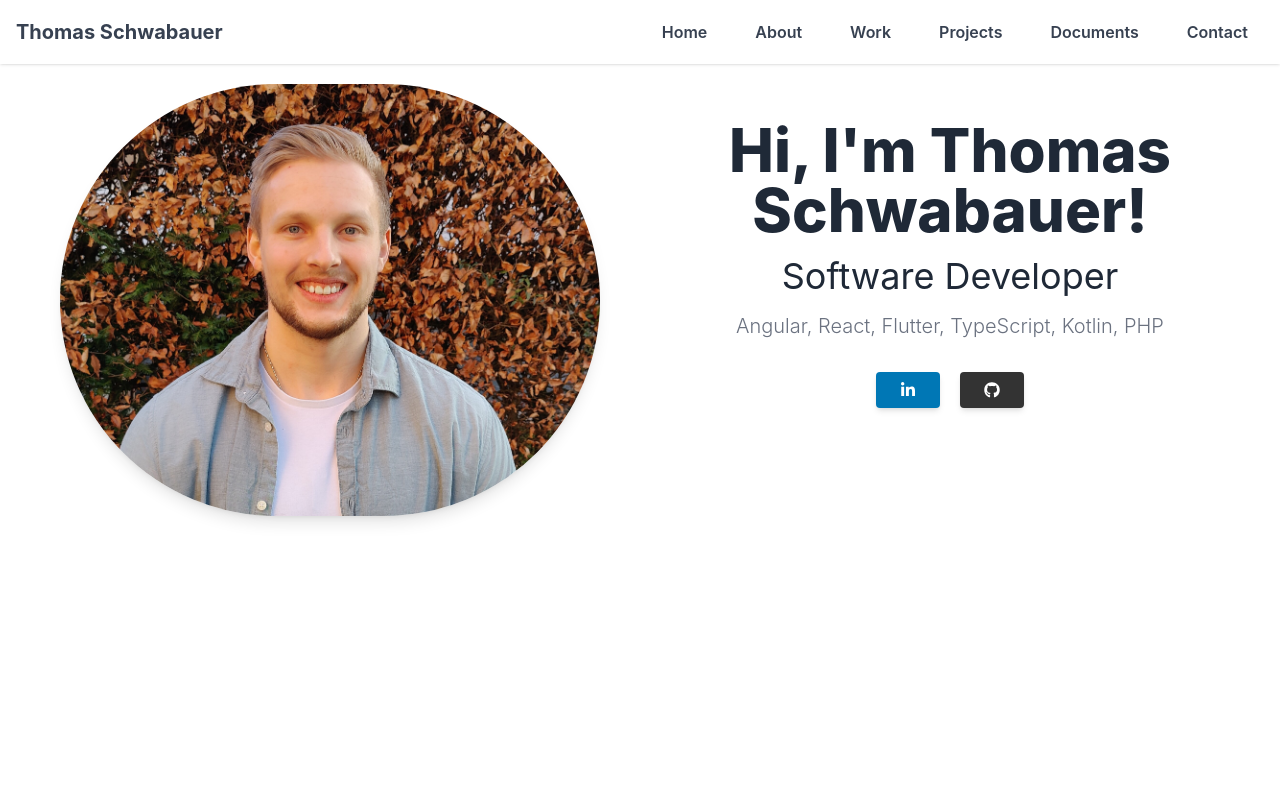
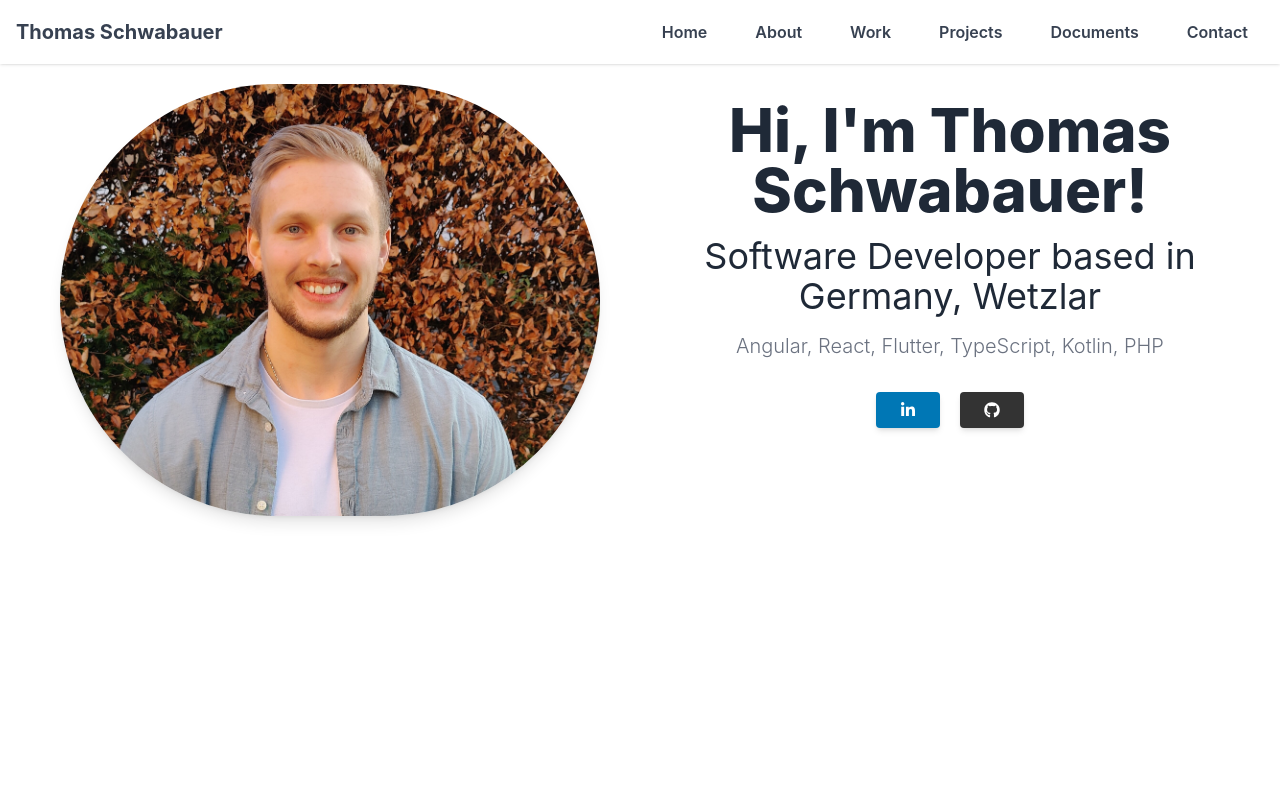
Before and after one commit to thenadev/my-profile, a React (Create React App) app: page / in a window 1280 px wide. Shown: the top 800 px of the page. Built offline with nearby package versions, Linux system fonts and the light colour scheme.

Commit message:
add location

```diff
--- a/src/pages/Landing.tsx
+++ b/src/pages/Landing.tsx
@@ -20,7 +20,7 @@ export default function Landing() {
                 Hi, I'm Thomas Schwabauer!
               </h1>
               <h2 className="mb-4 text-4xl leading-none md:text-4xl dark:text-white">
-                Software Developer
+                Software Developer based in Germany, Wetzlar
               </h2>
               <p className="mb-6 font-light text-gray-500 lg:mb-8 md:text-lg lg:text-xl dark:text-gray-400">
                 Angular, React, Flutter, TypeScript, Kotlin, PHP{" "}
```
